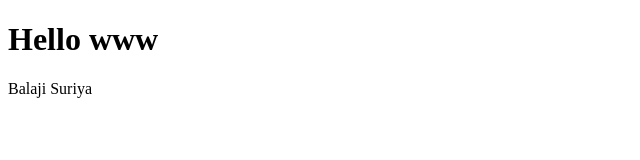
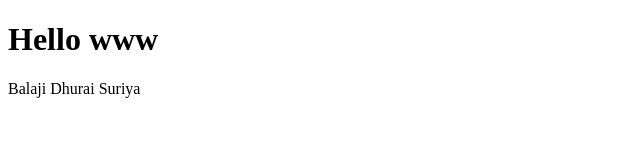
Before and after one commit to shadowwsakarthick/e1t1-git-demo, a website: page index.html in a window 1280 px wide. Shown: the full height of the page, 0-640 px from the left. Drawn offline with Linux system fonts and the light colour scheme.

Commit message:
Script add one label add in module2

```diff
--- a/index.html
+++ b/index.html
@@ -8,6 +8,7 @@
     <body>
         <h1>Hello www</h1>
         <label>Balaji</label>
+        <label>Dhurai</label>
         <label>Suriya</label>
     </body>
 </html>
```
Also changed, not shown: script.js (added).
